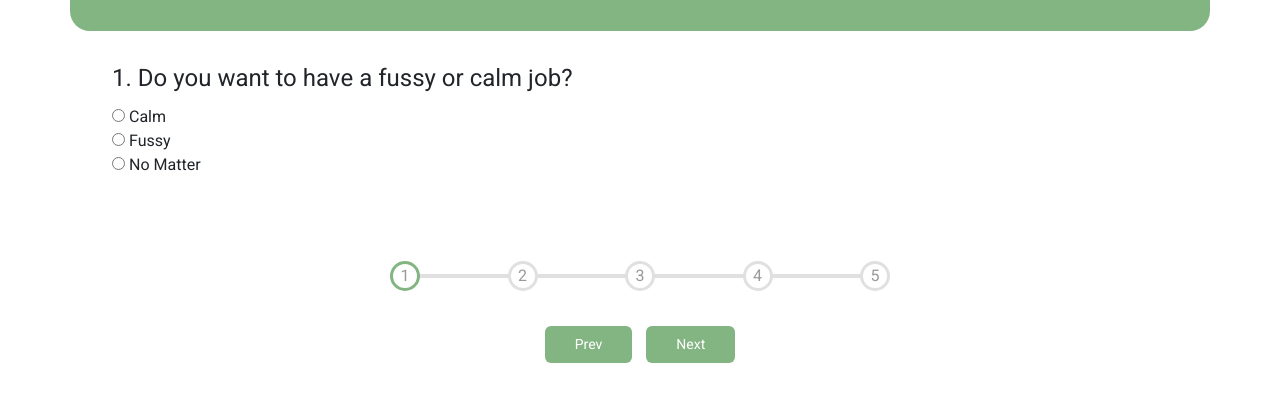
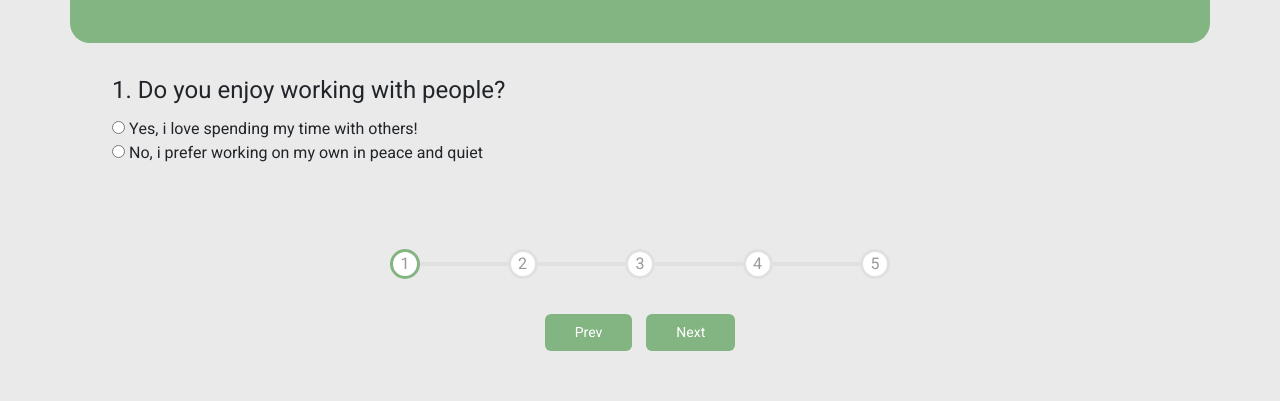
Before and after one commit to ozhadykov/My-project, a plain HTML site: page index.html in a window 1280 px wide. Shown: the part 259-660 px from the top of the page. Drawn offline with nearby package versions, Linux system fonts and the light colour scheme.

Commit message:
Add files via upload

```diff
--- a/app.js
+++ b/app.js
@@ -4,13 +4,20 @@ const next = document.getElementById('next')
 const circles = document.querySelectorAll('.circle')
 let questions = document.querySelectorAll('.questions')
 
+let counterVersionA = 0
+let counterVersionB = 0
+
+
 let currentActive = 1
+
 next.addEventListener('click', () => {
+
+  getTestResult()
+
   currentActive++
-
-  if (currentActive > circles.length){
+  /*if (currentActive > circles.length){
     currentActive = circles.length
-  }
+  }*/
 
   update()
 
@@ -28,6 +35,25 @@ prev.addEventListener('click', () => {
 })
 
 function update() {
+
+  if (currentActive === 1){
+    prev.disabled = true
+    prev.classList.add('disabled')
+     counterVersionA = 0
+     counterVersionB = 0
+  }
+  if (currentActive === circles.length + 1){
+    next.disabled = true
+    next.classList.add('disabled')
+    console.log(currentActive, ' ', counterVersionA, ' ', counterVersionB)
+    giveResult()
+  }
+  if (currentActive !== circles.length && currentActive !== 1) {
+    next.disabled = false
+    prev.disabled = false
+    prev.classList.remove('disabled')
+    next.classList.remove('disabled')
+  }
 
   circles.forEach((circle, idx) => {
     if (idx < currentActive) {
@@ -58,18 +84,20 @@ function update() {
 
   progress.style.width = (actives.length - 1) / (circles.length - 1) * 100 + '%'
 
-  if (currentActive === 1){
-    prev.disabled = true
-    prev.classList.add('disabled')
-  }
-  if (currentActive === circles.length){
-    next.disabled = true
-    next.classList.add('disabled')
-  }
-  if (currentActive !== circles.length && currentActive !== 1) {
-    next.disabled = false
-    prev.disabled = false
-    prev.classList.remove('disabled')
-    next.classList.remove('disabled')
-  }
 }
+
+
+function getTestResult() {
+  const answers = document.getElementsByName(`jobQuestion${currentActive}`)
+
+  answers.forEach(ver => {
+    if (ver.checked)
+      if (ver.value === 'questionOneAnswer1') counterVersionA++
+      else if (ver.value === 'questionOneAnswer2') counterVersionB++
+  })
+}
+
+
+function giveResult() {
+
+}
--- a/index.html
+++ b/index.html
@@ -17,17 +17,15 @@
       <div class="row" name = qn1>
         <div class="questions">
           <form id="question1">
-            <legend class="qststyle">1. Do you want to have a fussy or calm job?</legend>
+            <legend class="qststyle">1. Do you enjoy working with people?</legend>
             <fieldset class="group">
               <div>
                 <input type="radio" id="calmJob1" name="jobQuestion1" value="questionOneAnswer1">
-                <label for="kindOfJob">Calm</label> <br>
+                <label for="kindOfJob"> Yes, i love spending my time with others!</label> <br>
 
                 <input type="radio" id="calmJob2" name="jobQuestion1" value="questionOneAnswer2">
-                <label for="kindOfJob">Fussy</label> <br>
+                <label for="kindOfJob">No, i prefer working on my own in peace and quiet</label> <br>
 
-                <input type="radio" id="calmJob3" name="jobQuestion1" value="questionOneAnswer1">
-                <label for="kindOfJob">No Matter</label> <br>
               </div> <br>
           </fieldset>
           </form>
@@ -35,17 +33,14 @@
         <!--question 2-->
         <div class="questions  d-none">
           <form id="question1">
-            <legend class="qststyle">2. Do you want to have a fussy or calm job?</legend>
+            <legend class="qststyle">2. Is fashion your hobby?</legend>
             <fieldset class="group">
               <div>
-                <input type="radio" id="calmJob1" name="jobQuestion1" value="questionOneAnswer1">
-                <label for="kindOfJob">Calm</label> <br>
+                <input type="radio" id="calmJob1" name="jobQuestion2" value="questionOneAnswer1">
+                <label for="kindOfJob">Yes, i follow all the trends and know a lot about fashion in general</label> <br>
 
-                <input type="radio" id="calmJob2" name="jobQuestion1" value="questionOneAnswer2">
-                <label for="kindOfJob">Fussy</label> <br>
-
-                <input type="radio" id="calmJob3" name="jobQuestion1" value="questionOneAnswer1">
-                <label for="kindOfJob">No Matter</label> <br>
+                <input type="radio" id="calmJob2" name="jobQuestion2" value="questionOneAnswer2">
+                <label for="kindOfJob">No, i think that fashion is a waste of time and money</label> <br>
               </div> <br>
           </fieldset>
           </form>
@@ -54,17 +49,14 @@
         <!--question 3-->
         <div class="questions  d-none">
           <form id="question1">
-            <legend class="qststyle">3. Do you want to have a fussy or calm job?</legend>
+            <legend class="qststyle">3. Is technology your friend?</legend>
             <fieldset class="group">
               <div>
-                <input type="radio" id="calmJob1" name="jobQuestion1" value="questionOneAnswer1">
-                <label for="kindOfJob">Calm</label> <br>
+                <input type="radio" id="calmJob1" name="jobQuestion3" value="questionOneAnswer1">
+                <label for="kindOfJob">Yes, im a big fan of everything digital!</label> <br>
 
-                <input type="radio" id="calmJob2" name="jobQuestion1" value="questionOneAnswer2">
-                <label for="kindOfJob">Fussy</label> <br>
-
-                <input type="radio" id="calmJob3" name="jobQuestion1" value="questionOneAnswer1">
-                <label for="kindOfJob">No Matter</label> <br>
+                <input type="radio" id="calmJob2" name="jobQuestion3" value="questionOneAnswer2">
+                <label for="kindOfJob">No, what is this glowing rectangle with numbers?</label> <br>
               </div> <br>
           </fieldset>
           </form>
@@ -73,17 +65,14 @@
         <!--question 4-->
         <div class="questions  d-none">
           <form id="question1">
-            <legend class="qststyle">4. Do you want to have a fussy or calm job?</legend>
+            <legend class="qststyle">4. Are you creative??</legend>
             <fieldset class="group">
               <div>
-                <input type="radio" id="calmJob1" name="jobQuestion1" value="questionOneAnswer1">
-                <label for="kindOfJob">Calm</label> <br>
+                <input type="radio" id="calmJob1" name="jobQuestion4" value="questionOneAnswer1">
+                <label for="kindOfJob">Yes, my imagination know no limits!</label> <br>
 
-                <input type="radio" id="calmJob2" name="jobQuestion1" value="questionOneAnswer2">
-                <label for="kindOfJob">Fussy</label> <br>
-
-                <input type="radio" id="calmJob3" name="jobQuestion1" value="questionOneAnswer1">
-                <label for="kindOfJob">No Matter</label> <br>
+                <input type="radio" id="calmJob2" name="jobQuestion4" value="questionOneAnswer2">
+                <label for="kindOfJob">No, i can never think of anything new and interesting:(</label> <br>
               </div> <br>
           </fieldset>
           </form>
@@ -92,24 +81,21 @@
         <!--question 5-->
         <div class="questions  d-none">
           <form id="question1">
-            <legend class="qststyle">5. Do you want to have a fussy or calm job?</legend>
+            <legend class="qststyle">5. Which colors do you prefer?</legend>
             <fieldset class="group">
               <div>
-                <input type="radio" id="calmJob1" name="jobQuestion1" value="questionOneAnswer1">
-                <label for="kindOfJob">Calm</label> <br>
+                <input type="radio" id="calmJob1" name="jobQuestion5" value="questionOneAnswer1">
+                <label for="kindOfJob">Dark or muted shades</label> <br>
 
-                <input type="radio" id="calmJob2" name="jobQuestion1" value="questionOneAnswer2">
-                <label for="kindOfJob">Fussy</label> <br>
-
-                <input type="radio" id="calmJob3" name="jobQuestion1" value="questionOneAnswer1">
-                <label for="kindOfJob">No Matter</label> <br>
+                <input type="radio" id="calmJob2" name="jobQuestion5" value="questionOneAnswer2">
+                <label for="kindOfJob">Everything loud and sparkly</label> <br>
               </div> <br>
           </fieldset>
           </form>
         </div>
       </div>
 
-      <div class="row">
+      <div class="row" id="progress-bar">
         <div class="col text-center">
             <div class="progress-container">
               <div class="progress" id="progress"></div>
@@ -128,5 +114,6 @@
 
     <script src="https://cdn.jsdelivr.net/npm/bootstrap@5.2.0/dist/js/bootstrap.bundle.min.js" integrity="sha384-A3rJD856KowSb7dwlZdYEkO39Gagi7vIsF0jrRAoQmDKKtQBHUuLZ9AsSv4jD4Xa" crossorigin="anonymous"></script>
     <script src="app.js"></script>
+    <script src="calculating.js"></script>
   </body>
 </html>
--- a/style.css
+++ b/style.css
@@ -17,6 +17,7 @@ body {
   height: 100vh;
   overflow: hidden;
   margin: 0;
+  background-color: rgb(234, 234, 234);
 }
 
 #blockOne {
```
Also changed, not shown: calculating.js (added, +15 -0 lines).
